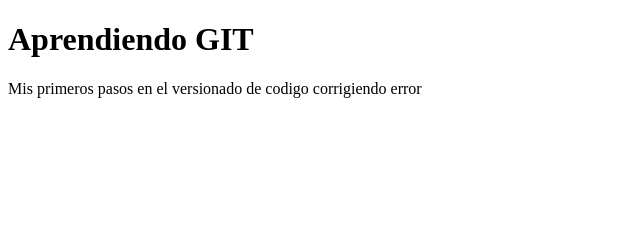
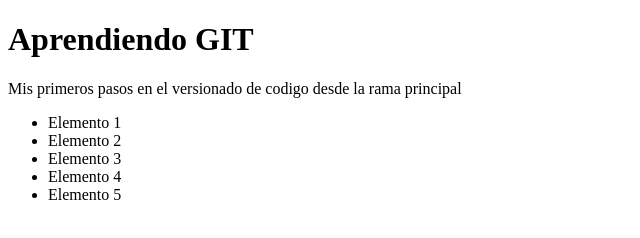
Before and after one commit to Marlon-Jaimes/CursoLogica, a plain HTML site: page index.html in a window 1280 px wide. Shown: the whole page, without its empty margins (0-640 px from the left). Drawn offline with Linux system fonts and the light colour scheme.

```diff
--- a/index.html
+++ b/index.html
@@ -7,10 +7,14 @@
 </head>
 <body>
     <H1>Aprendiendo GIT</H1>
-    <p>
-        Mis primeros pasos en el versionado de codigo
-        corrigiendo error
-    </p>
+    <p>Mis primeros pasos en el versionado de codigo desde la rama principal</p>
+    <ul>
+        <li>Elemento 1</li>
+        <li>Elemento 2</li>
+        <li>Elemento 3</li>
+        <li>Elemento 4</li>
+        <li>Elemento 5</li>
+    </ul>
 
 </body>
 </html>
```
